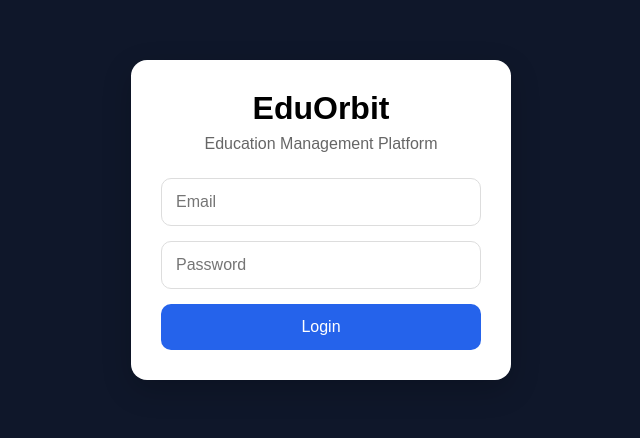
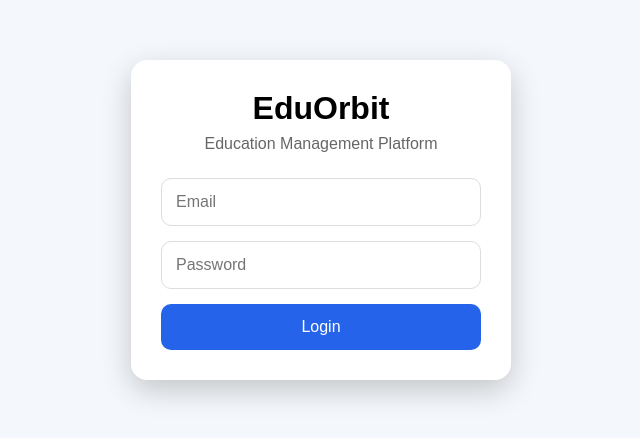
Before and after one commit to eduorbitapp-bot/Eduorbit-mvp, a React (Vite) app: page / in a window 1280 px wide. Shown: the part 180-618 px from the top of the page, without its empty margins (319-959 px from the left). Built offline with nearby package versions, Linux system fonts and the light colour scheme.

Commit message:
Fix admin page background

```diff
--- a/src/App.css
+++ b/src/App.css
@@ -36,7 +36,7 @@
 
 body{
   font-family:Arial,sans-serif;
-  background:#0f172a;
+  background:#f4f7fb;
 }
 
 .login-page{
@@ -102,7 +102,7 @@ body{
 
 .sidebar{
   width:240px;
-  background:#0f172a;
+  background:#f4f7fb;
   color:#fff;
   padding:24px;
 }
@@ -342,7 +342,7 @@ body{
     width:280px !important;
     height:100vh !important;
     z-index:9999;
-    background:#0f172a;
+    background:#f4f7fb;
   }
 
   .mobile-sidebar .sidebar{
```
